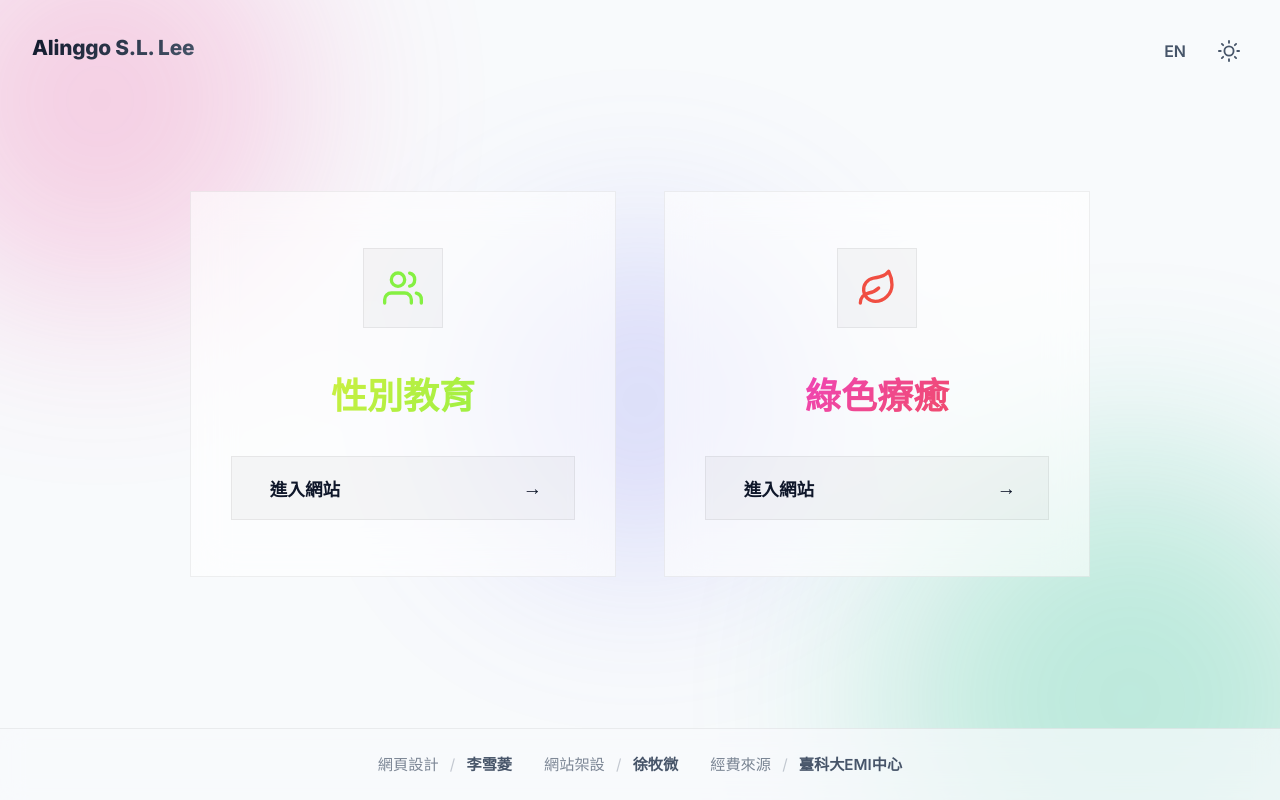
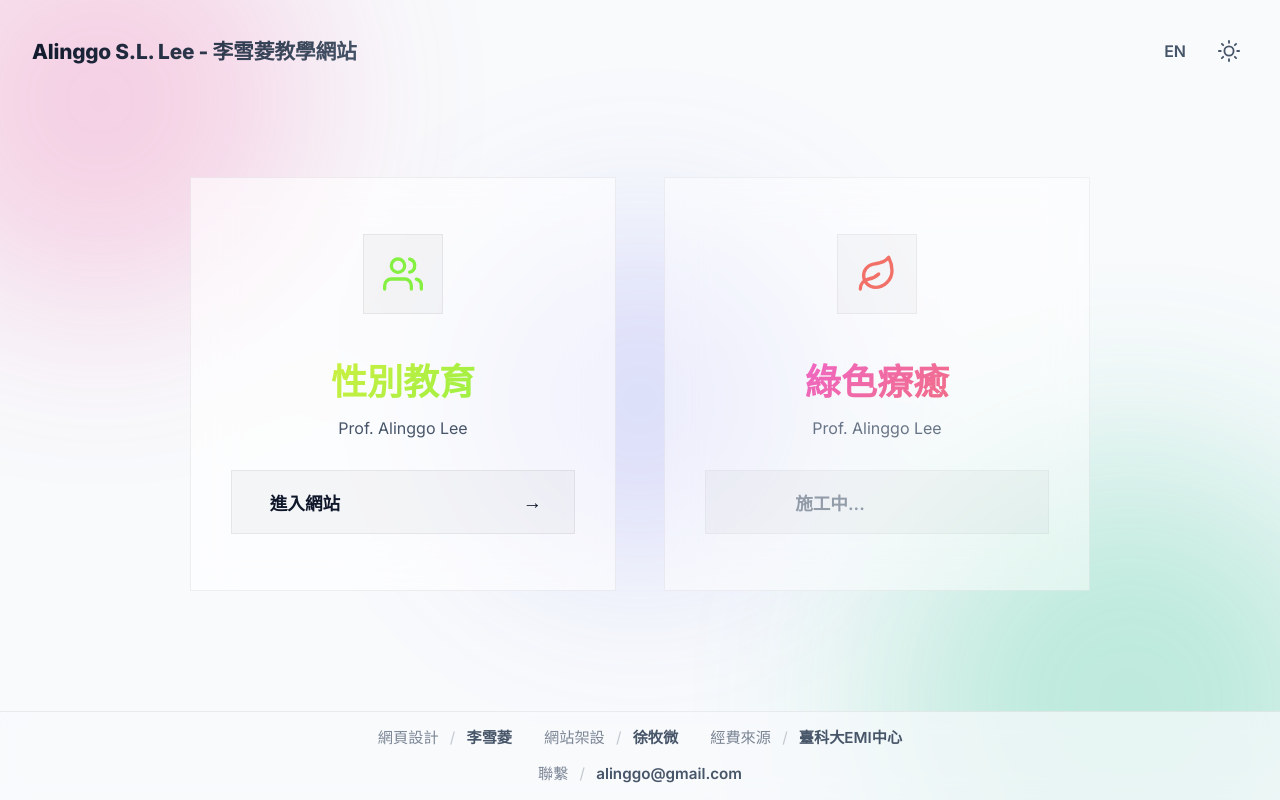
Before and after one commit to alinggolee/alinggolee.github.io, a plain HTML site: page index.html in a window 1280 px wide. Drawn offline with Linux system fonts and the light colour scheme.

Commit message:
feat: update under construction UI, add professor name, and reformat footer

```diff
--- a/config.json
+++ b/config.json
@@ -15,7 +15,7 @@
         },
         {
             "id": "green-healing",
-            "url": "https://alinggolee.github.io/GreenHealing/",
+            "url": "",
             "title": {
                 "zh": "綠色療癒",
                 "en": "Green Healing"
@@ -41,6 +41,12 @@
             "labelEn": "Funding",
             "valueZh": "臺科大EMI中心",
             "valueEn": "NTUST EMI TLC"
+        },
+        {
+            "labelZh": "聯繫",
+            "labelEn": "Contact",
+            "valueZh": "alinggo@gmail.com",
+            "valueEn": "alinggo@gmail.com"
         }
     ]
 }
--- a/index.html
+++ b/index.html
@@ -4,8 +4,8 @@
 <head>
     <meta charset="UTF-8">
     <meta name="viewport" content="width=device-width, initial-scale=1.0">
-    <title>Alinggo S.L. Lee - 課程首頁</title>
-    <meta name="description" content="Alinggo S.L. Lee 課程首頁">
+    <title>Alinggo S.L. Lee - 李雪菱教學網站</title>
+    <meta name="description" content="Alinggo S.L. Lee 李雪菱教學網站">
     <link rel="preconnect" href="https://fonts.googleapis.com">
     <link rel="preconnect" href="https://fonts.gstatic.com" crossorigin>
     <link
@@ -21,7 +21,7 @@
         <div class="orb orb-3"></div>
     </div>
 
-    <div class="logo">Alinggo S.L. Lee</div>
+    <div class="logo">Alinggo S.L. Lee - 李雪菱教學網站</div>
 
     <nav class="top-nav">
         <button id="lang-toggle" class="text-btn" title="Language / 語言">EN</button>
--- a/script.js
+++ b/script.js
@@ -116,8 +116,24 @@ function renderCards(sites) {
     sites.forEach(site => {
         const theme = getRandomColorPair();
         const a = document.createElement('a');
-        a.href = site.url;
-        a.className = 'card';
+
+        let isUnderConstruction = !site.url || site.url.trim() === '';
+
+        let titleZh = site.title.zh;
+        let titleEn = site.title.en;
+        let btnTextZh = "進入網站";
+        let btnTextEn = "Enter Site";
+
+        if (isUnderConstruction) {
+            btnTextZh = "施工中...";
+            btnTextEn = "Under Construction...";
+            a.href = "javascript:void(0)";
+            a.className = 'card disabled-card';
+        } else {
+            a.href = site.url;
+            a.className = 'card';
+        }
+
         // Set dynamic CSS variables for theme colors
         a.style.setProperty('--color1', theme.color1);
         a.style.setProperty('--color2', theme.color2);
@@ -129,13 +145,14 @@ function renderCards(sites) {
                 ${site.iconSvg}
             </div>
             <h2 class="card-title bilingual">
-                <span class="lang-zh">${site.title.zh}</span>
-                <span class="lang-en">${site.title.en}</span>
+                <span class="lang-zh">${titleZh}</span>
+                <span class="lang-en">${titleEn}</span>
             </h2>
+            <div class="card-subtitle">Prof. Alinggo Lee</div>
             <span class="btn-primary">
                 <span class="bilingual">
-                    <span class="lang-zh">進入網站</span>
-                    <span class="lang-en">Enter Site</span>
+                    <span class="lang-zh">${btnTextZh}</span>
+                    <span class="lang-en">${btnTextEn}</span>
                 </span>
                 <span class="arrow">→</span>
             </span>
@@ -176,6 +193,11 @@ function renderFooter(footerItems) {
 
     footer.innerHTML = '';
 
+    const topRow = document.createElement('div');
+    topRow.className = 'footer-row';
+    const bottomRow = document.createElement('div');
+    bottomRow.className = 'footer-row';
+
     footerItems.forEach(item => {
         const p = document.createElement('p');
         p.className = 'footer-item';
@@ -190,8 +212,15 @@ function renderFooter(footerItems) {
                 <span class="lang-en">${item.valueEn}</span>
             </span>
         `;
-        footer.appendChild(p);
+        if (item.labelZh === '聯繫' || item.labelEn === 'Contact') {
+            bottomRow.appendChild(p);
+        } else {
+            topRow.appendChild(p);
+        }
     });
+
+    footer.appendChild(topRow);
+    footer.appendChild(bottomRow);
 }
 
 // Load config on init
--- a/styles.css
+++ b/styles.css
@@ -361,8 +361,8 @@ html[data-lang="en"] .lang-zh:not(.bilingual > span) {
     left: 0;
     width: 100%;
     z-index: 10;
-    padding: 0 2rem;
-    height: 4.5rem; /* 底欄固定高度 */
+    padding: 0.8rem 2rem;
+    min-height: 4.5rem;
     text-align: center;
     color: var(--text-secondary);
     font-size: 0.95rem;
@@ -372,12 +372,20 @@ html[data-lang="en"] .lang-zh:not(.bilingual > span) {
     -webkit-backdrop-filter: blur(12px);
     border-top: 1px solid var(--card-border);
     display: flex;
+    flex-direction: column;
+    justify-content: center;
+    align-items: center;
+    gap: 0.5rem;
+    transition: background 0.4s ease;
+}
+
+.footer-row {
+    display: flex;
     justify-content: center;
     align-items: center;
     gap: 2rem;
-    flex-wrap: nowrap; /* 確保內容不會換行導致高度異常 */
+    flex-wrap: nowrap;
     white-space: nowrap;
-    transition: background 0.4s ease;
 }
 
 [data-theme="light"] .footer {
@@ -415,3 +423,56 @@ html[data-lang="en"] .lang-zh:not(.bilingual > span) {
         right: 1.5rem;
     }
 }
+
+/* Subtitle for Author Name */
+.card-subtitle {
+    font-size: 1rem;
+    color: var(--text-secondary);
+    margin-top: -1.5rem;
+    margin-bottom: 2rem;
+    font-weight: 500;
+}
+
+/* Disabled Card (Under Construction) */
+.disabled-card {
+    cursor: not-allowed;
+    opacity: 0.8;
+}
+
+.disabled-card:hover {
+    background: var(--card-bg) !important;
+    border-color: var(--card-border) !important;
+    box-shadow: none !important;
+}
+
+.disabled-card:hover::before {
+    opacity: 0 !important;
+}
+
+.disabled-card:hover .icon-wrapper {
+    background: var(--icon-bg) !important;
+    border-color: var(--card-border) !important;
+}
+
+.disabled-card:hover .icon-wrapper svg {
+    stroke: var(--color2) !important;
+}
+
+.disabled-card .btn-primary,
+.disabled-card:hover .btn-primary {
+    background: rgba(0, 0, 0, 0.2) !important;
+    border-color: rgba(255, 255, 255, 0.05) !important;
+    color: var(--text-secondary) !important;
+    opacity: 0.7;
+}
+
+[data-theme="light"] .disabled-card .btn-primary,
+[data-theme="light"] .disabled-card:hover .btn-primary {
+    background: rgba(0, 0, 0, 0.05) !important;
+    border-color: rgba(0, 0, 0, 0.05) !important;
+}
+
+.disabled-card .arrow,
+.disabled-card:hover .arrow {
+    display: none !important;
+}
```
